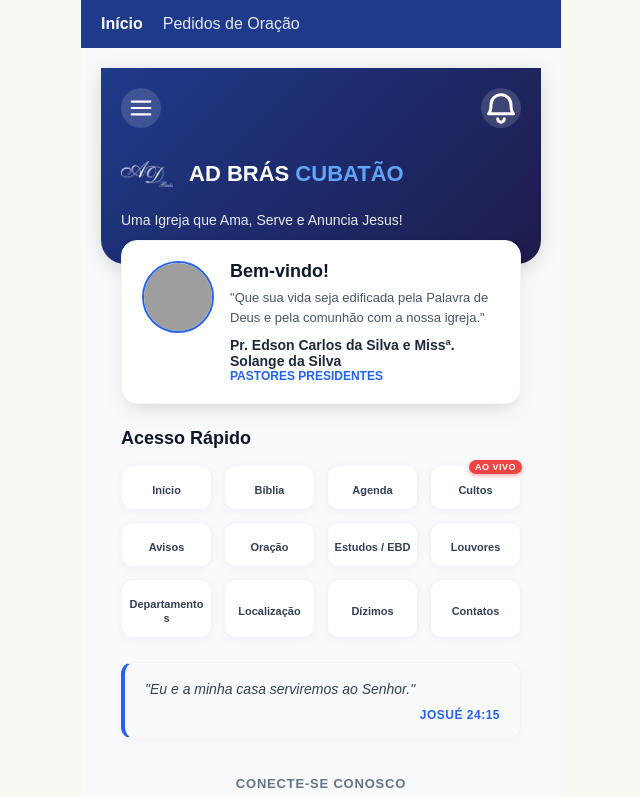
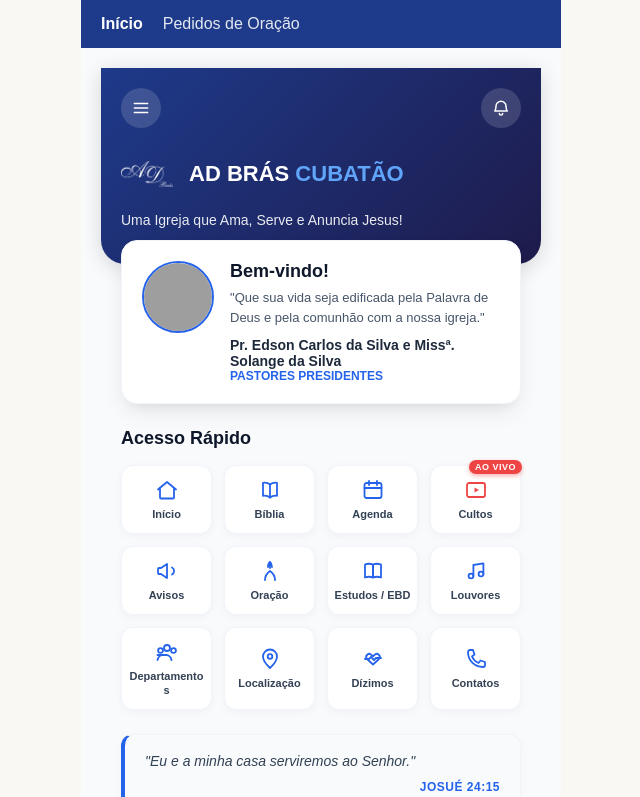
Before and after one commit to AdbrasCubatao/ad-bras-cubatao, a React (Vite) app: page / in a window 1280 px wide. Shown: the top 797 px of the page, without its empty margins (319-959 px from the left). Built offline with nearby package versions, Linux system fonts and the light colour scheme; no server answers; the database is empty; grey boxes are pictures that could not be loaded.

Commit message:
Enhance SVG icon components with configurable base
Refactor icon component base for configurable properties and add new icons.

```diff
--- a/src/components/icons.jsx
+++ b/src/components/icons.jsx
@@ -1,11 +1,29 @@
-// Ícones minimalistas em SVG, sem dependência externa.
-const base = (children, props) => (
-  <svg viewBox="0 0 24 24" fill="none" stroke="currentColor" strokeWidth="1.8"
-       strokeLinecap="round" strokeLinejoin="round" {...props}>
-    {children}
-  </svg>
-)
+import React from 'react'
 
+// Helper base configurável para todos os ícones
+const base = (children, { size = 24, strokeWidth = 1.8, style, className, active, color, ...props }) => {
+  const iconColor = active ? '#2563eb' : (color || 'currentColor')
+
+  return (
+    <svg
+      viewBox="0 0 24 24"
+      width={size}
+      height={size}
+      fill="none"
+      stroke={iconColor}
+      strokeWidth={strokeWidth}
+      strokeLinecap="round"
+      strokeLinejoin="round"
+      className={className}
+      style={{ display: 'inline-block', verticalAlign: 'middle', flexShrink: 0, ...style }}
+      {...props}
+    >
+      {children}
+    </svg>
+  )
+}
+
+// Exportação dos Ícones
 export const HomeIcon = (p) => base(<><path d="M3 11.5 12 4l9 7.5" /><path d="M5 10v9.5a1 1 0 0 0 1 1h12a1 1 0 0 0 1-1V10" /></>, p)
 export const BibleIcon = (p) => base(<><path d="M12 6.5c-1.6-1.4-4-2-7-1.7v13c3-.3 5.4.3 7 1.7 1.6-1.4 4-2 7-1.7v-13c-3-.3-5.4.3-7 1.7Z" /><path d="M12 6.5v13" /></>, p)
 export const CalendarIcon = (p) => base(<><rect x="3.5" y="5" width="17" height="15" rx="2" /><path d="M8 3v4M16 3v4M3.5 10h17" /></>, p)
@@ -22,6 +40,8 @@ export const BellIcon = (p) => base(<><path d="M6 10a6 6 0 0 1 12 0c0 4 1.5 5.5
 export const MenuIcon = (p) => base(<><path d="M4 6.5h16M4 12h16M4 17.5h16" /></>, p)
 export const QuizIcon = (p) => base(<><circle cx="12" cy="12" r="9" /><path d="M9.5 9.2a2.5 2.5 0 1 1 3.4 2.3c-.9.4-1.4 1-1.4 2" /><circle cx="12" cy="16.3" r="0.6" fill="currentColor" /></>, p)
 export const MoreIcon = (p) => base(<><circle cx="5" cy="12" r="1.4" fill="currentColor" stroke="none" /><circle cx="12" cy="12" r="1.4" fill="currentColor" stroke="none" /><circle cx="19" cy="12" r="1.4" fill="currentColor" stroke="none" /></>, p)
+
+// Redes Sociais
 export const WhatsAppIcon = (p) => base(<><path d="M7 17.5 4.5 19l1.1-3.2A7.5 7.5 0 1 1 12 19.5c-1.1 0-2.1-.2-3-.6L7 17.5Z" /><path d="M9 9.5c0 3 2.5 5.5 5.5 5.5" /></>, p)
 export const InstagramIcon = (p) => base(<><rect x="3.5" y="3.5" width="17" height="17" rx="5" /><circle cx="12" cy="12" r="3.6" /><circle cx="17.2" cy="6.8" r="0.6" fill="currentColor" stroke="none" /></>, p)
 export const YoutubeIcon = (p) => base(<><rect x="2.5" y="6" width="19" height="12" rx="3" /><path d="M10.5 9.8v4.4l4-2.2-4-2.2Z" fill="currentColor" stroke="none" /></>, p)
```
